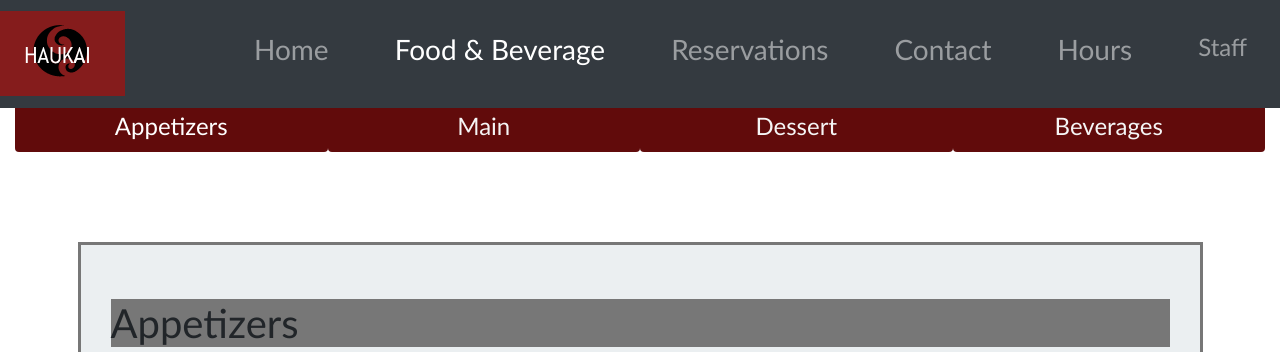
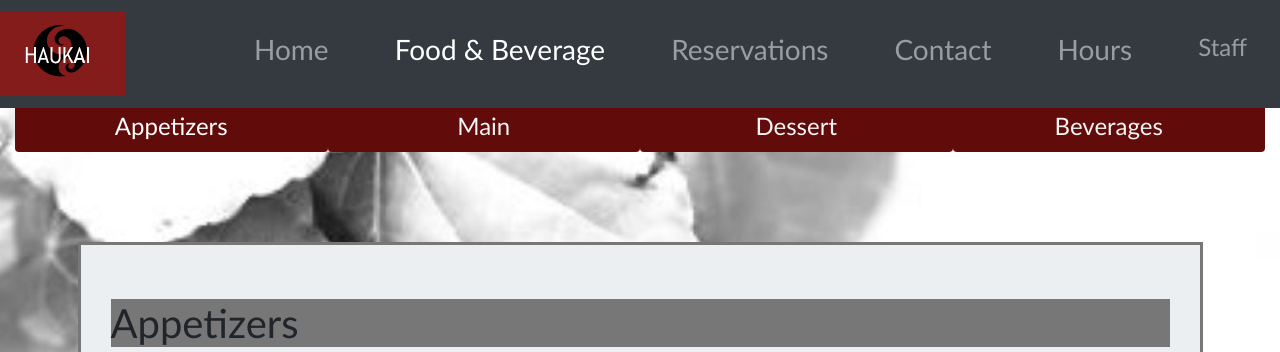
Before and after one commit to brickgirl/BIT607-Haukai, a plain HTML site: page food&bev.html in a window 1280 px wide. Shown: the top 352 px of the page. Drawn offline with nearby package versions, Linux system fonts and the light colour scheme.

Commit message:
amend image references, add images

```diff
--- a/css/my-css.css
+++ b/css/my-css.css
@@ -106,7 +106,7 @@ footer {
 
     margin-bottom: 30px;
     overflow: scroll;
-    background-image: url("/images/kawakawa\ bw\ resized.jpg");
+    background-image: url("/BIT607-Haukai/images/kawakawa_bw.jpg");
     background-size: cover;
     background-repeat: no-repeat;
 
--- a/food&bev.html
+++ b/food&bev.html
@@ -15,9 +15,10 @@
 </head>
 
 <body>
+    <!--  Header that is viewed across all pages of the website  -->
     <header class="header">
-        <!--  Navigational content  -->
         <div class="flex-container">
+            <!--  A horizontal navigation bar that is replaced by a hamburger menu for mobile devices  -->
             <nav class="navbar navbar-expand-sm bg-dark navbar-dark fixed-top">
                 <a href="index.html" class="navbar-brand"><img src="images/logo.svg" height="85" width="125"
                         alt="Haukai Logo"></a>
@@ -66,8 +67,8 @@
     <main class="food-beverage">
         <div class="container-fluid">
             <!--  Navigation Tabs  -->
-
-            <ul class="nav nav-pills nav-justified" role="tab list" id="myTab">
+            <nav>
+                <ul class="nav nav-pills nav-justified" id="myTab">
                     <li class="nav-item">
                         <a class="nav-link active" a data-toggle="tab" href="#appetizers">Appetizers</a>
                     </li>
@@ -83,8 +84,7 @@
                 </ul>
             </nav>
             <!--  Tab panes  -->
-            <div class="tab-content">
-
+            <div class="tab-content" >
                 <div id="appetizers" class="container tab-pane active"><br>
                     <h1>Appetizers</h1>
                     <table>
@@ -541,6 +541,7 @@
     <!--  Footer that is viewed across all pages of the website  -->
     <footer class="footer">
         <div class="flex-container">
+            <!--  A horizontal navigation bar that is responsive for mobile devices  -->
             <nav class="navbar navbar-expand-sm bottom bg-dark navbar-dark">
 
                 <div class="footer-col">
```
Also changed, not shown: images/banoffee_pie.jpg (added), images/fish_of_the_day 2048x2048.jpg (added), images/kapiti_ice_cream.jpg (added), images/kawakawa port.jpg (added), images/kawakawa_bw.jpg (added), images/lamb_steak.jpg (added), images/mini_pavlova.jpg (added), images/mussels_and_scallops.jpg (added), images/paua_fritters.jpg (added), images/poached_salmon.jpg (added), images/pork_belly.jpg (added), images/raw_fish.jpg (added), images/rewena_bread.jpg (added), images/seafood_basket 2048x2048.jpg (added), 3 more files. Lines whose indentation alone changed are shown as unchanged.
